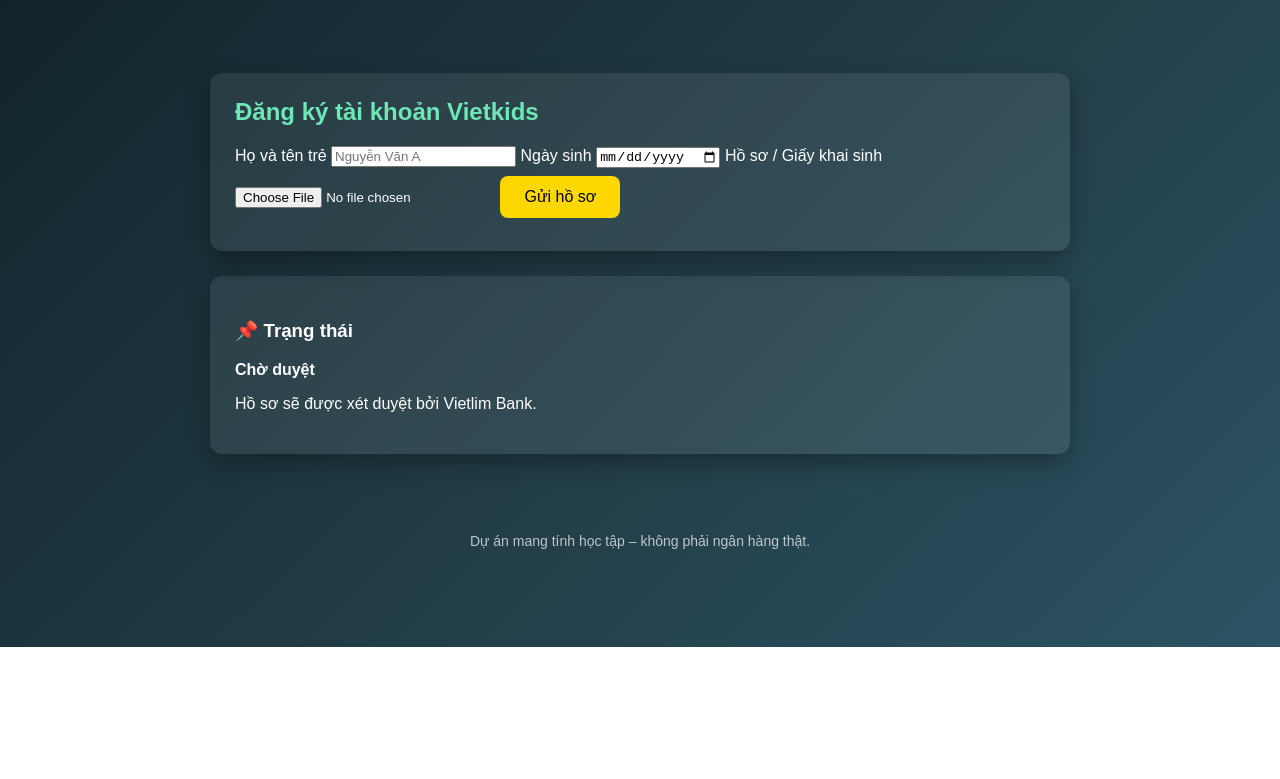
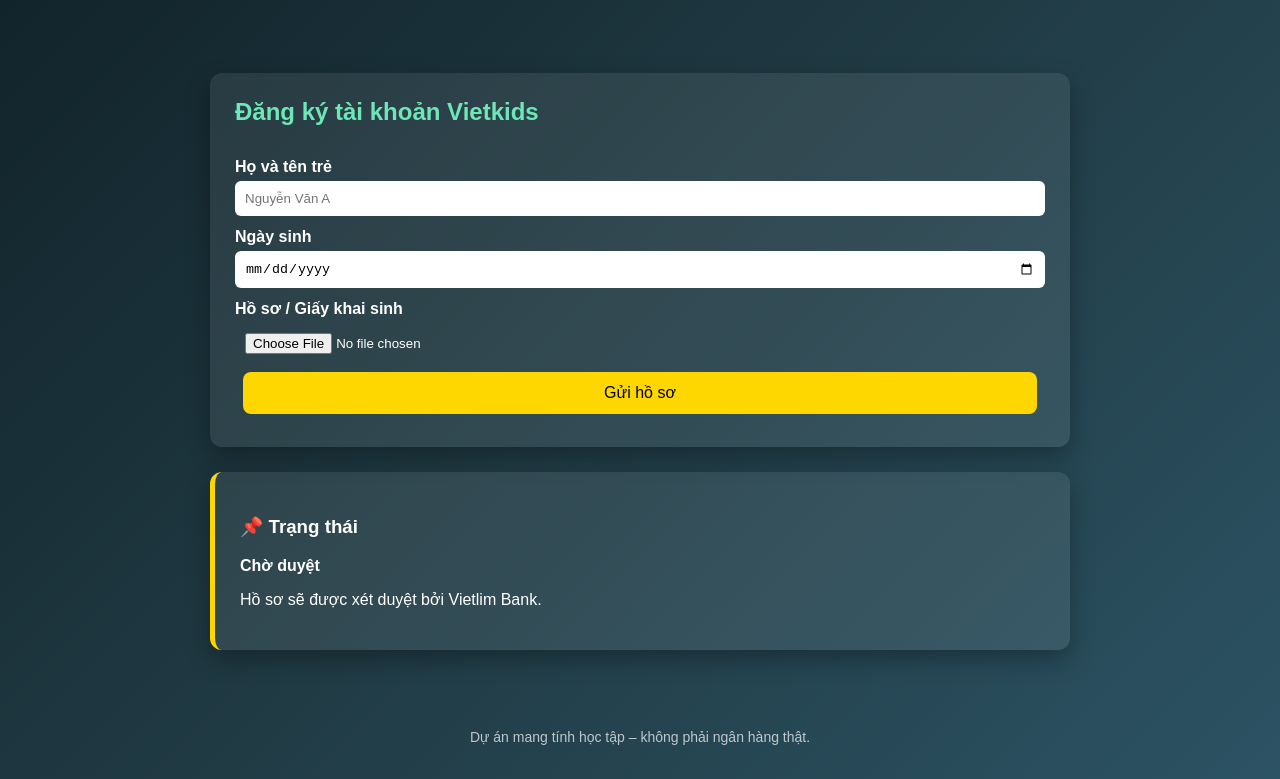
Before and after one commit to cgwywhaokarazi2k8/Vietlim-bank, a plain HTML site: page vietkids.html in a window 1280 px wide. Shown: the part 153-932 px from the top of the page. Before the commit the page ends 800 px from the top, so only its background shows below. Drawn offline with Linux system fonts and the light colour scheme.

Commit message:
Update style.css

```diff
--- a/style.css
+++ b/style.css
@@ -86,3 +86,24 @@ body {
   font-size: 14px;
   opacity: 0.7;
 }
+.form {
+  display: flex;
+  flex-direction: column;
+}
+
+.form label {
+  margin-top: 12px;
+  margin-bottom: 5px;
+  font-weight: bold;
+}
+
+.form input {
+  padding: 10px;
+  border-radius: 6px;
+  border: none;
+  outline: none;
+}
+
+.status {
+  border-left: 5px solid gold;
+}
```
